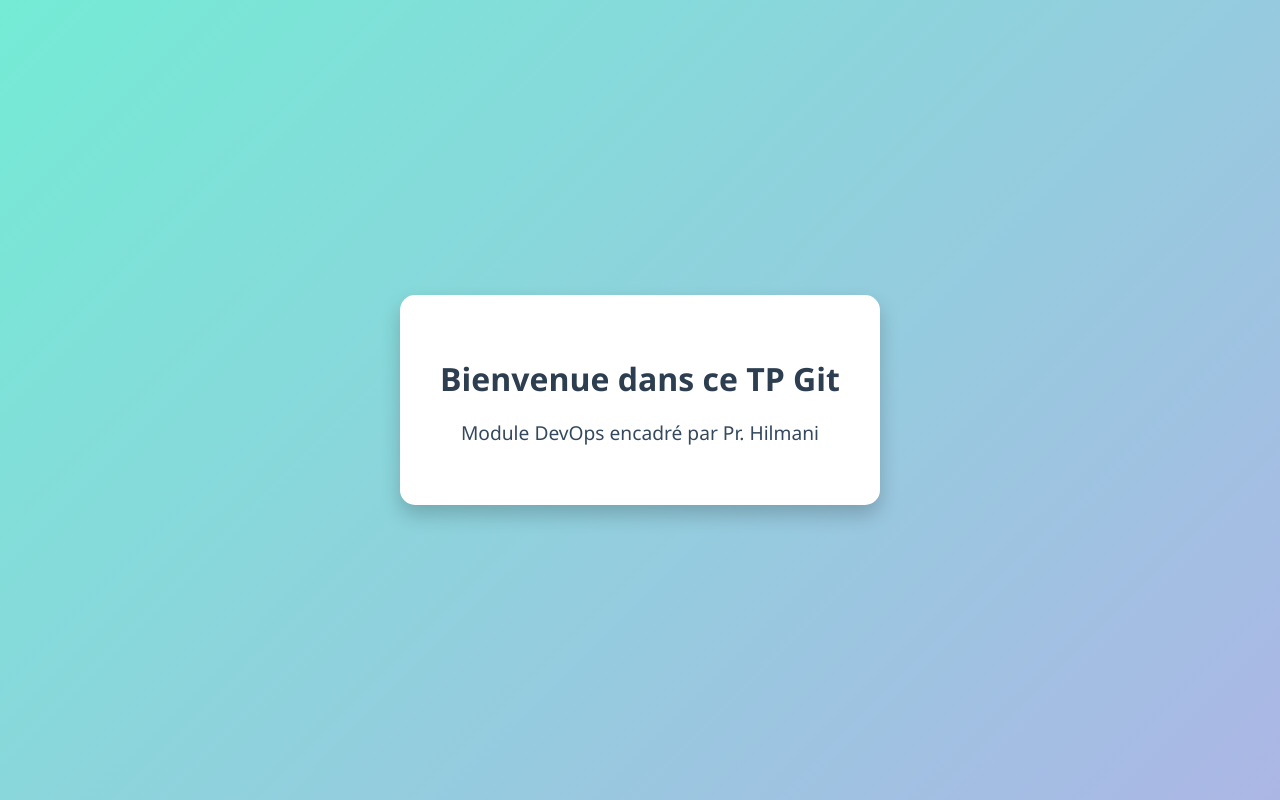
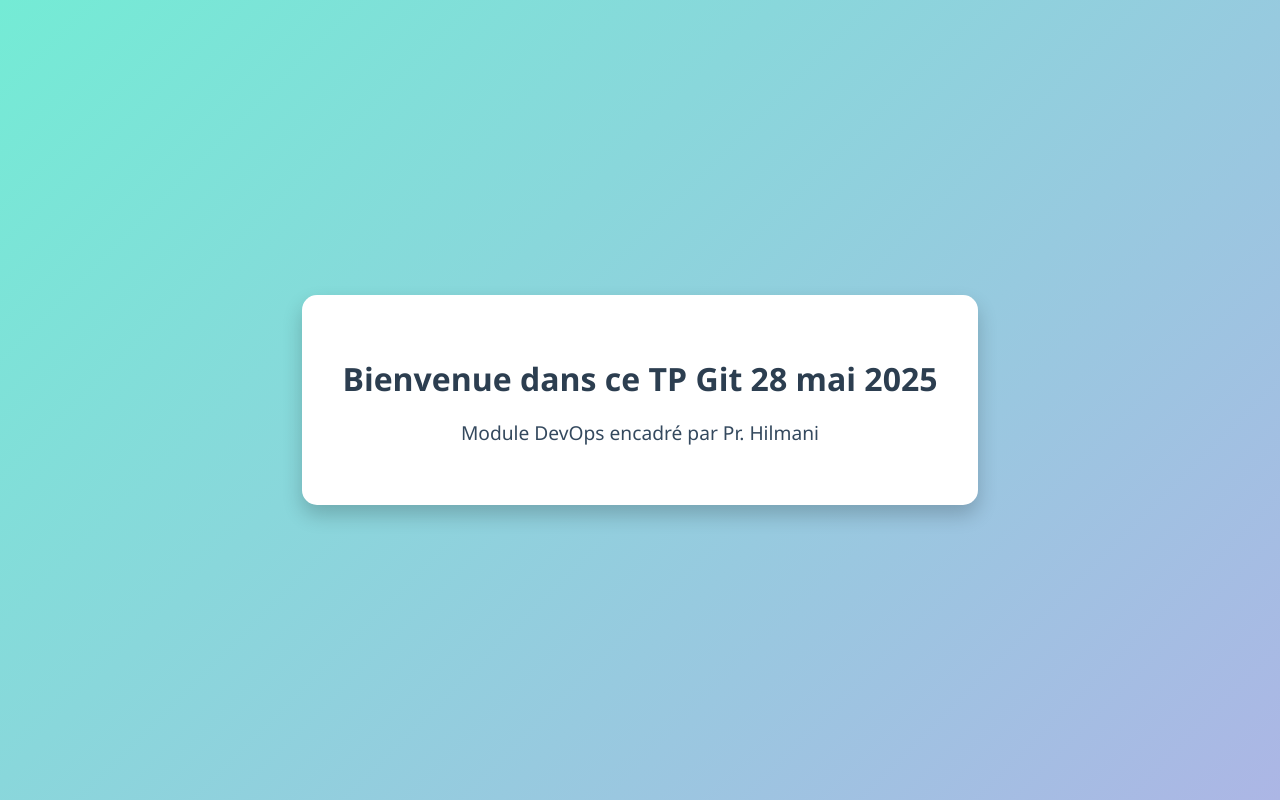
Before and after one commit to imadbenta/TPGIT, a plain HTML site: page index.html in a window 1280 px wide. Drawn offline with Linux system fonts and the light colour scheme.

Commit message:
Ajout de la date dans le titre de la page

```diff
--- a/index.html
+++ b/index.html
@@ -7,7 +7,7 @@
 </head>
 <body>
     <div class="container">
-        <h1>Bienvenue dans ce TP Git</h1>
+        <h1>Bienvenue dans ce TP Git 28 mai 2025</h1>
         <p>Module DevOps encadré par Pr. Hilmani</p>
     </div>
 </body>
```
